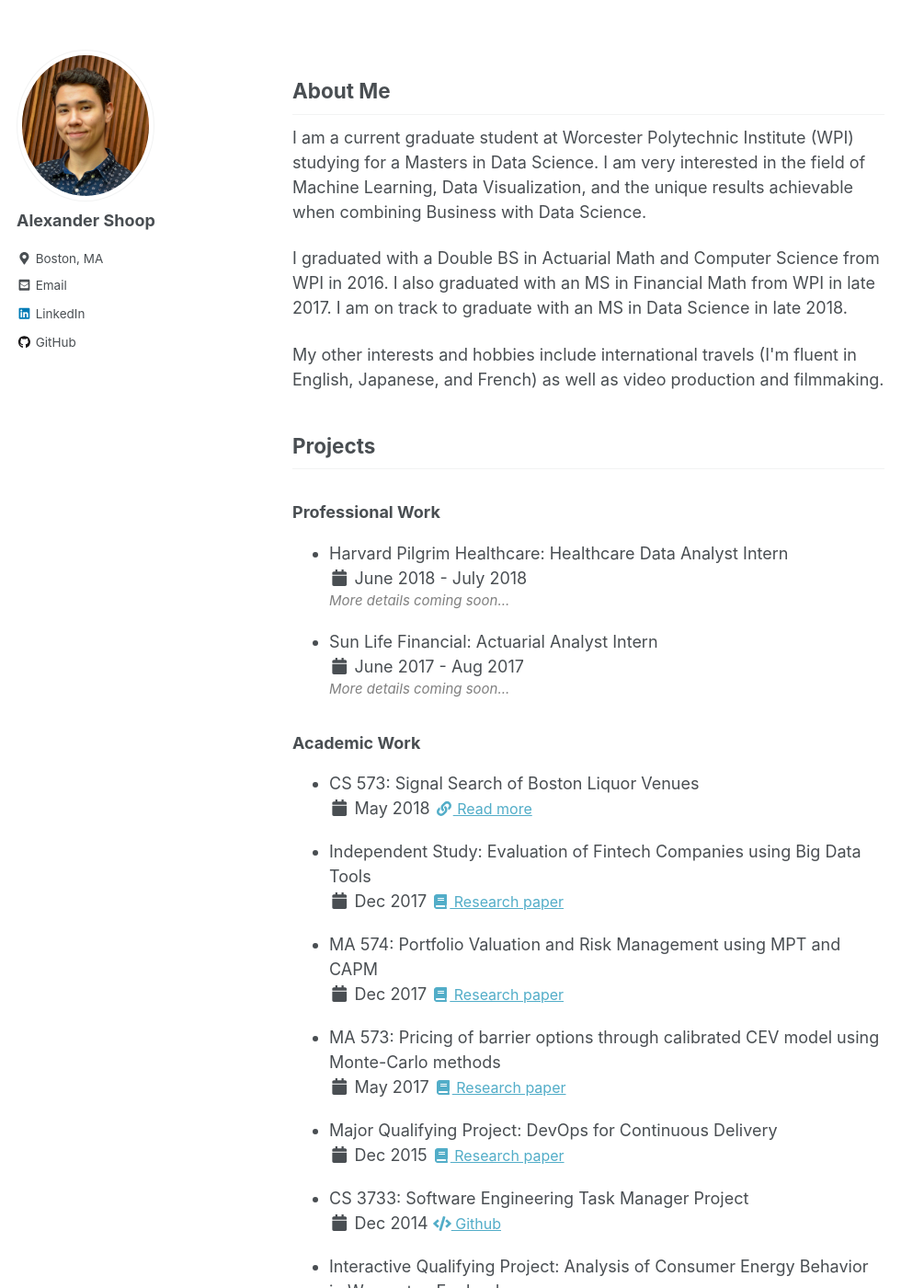
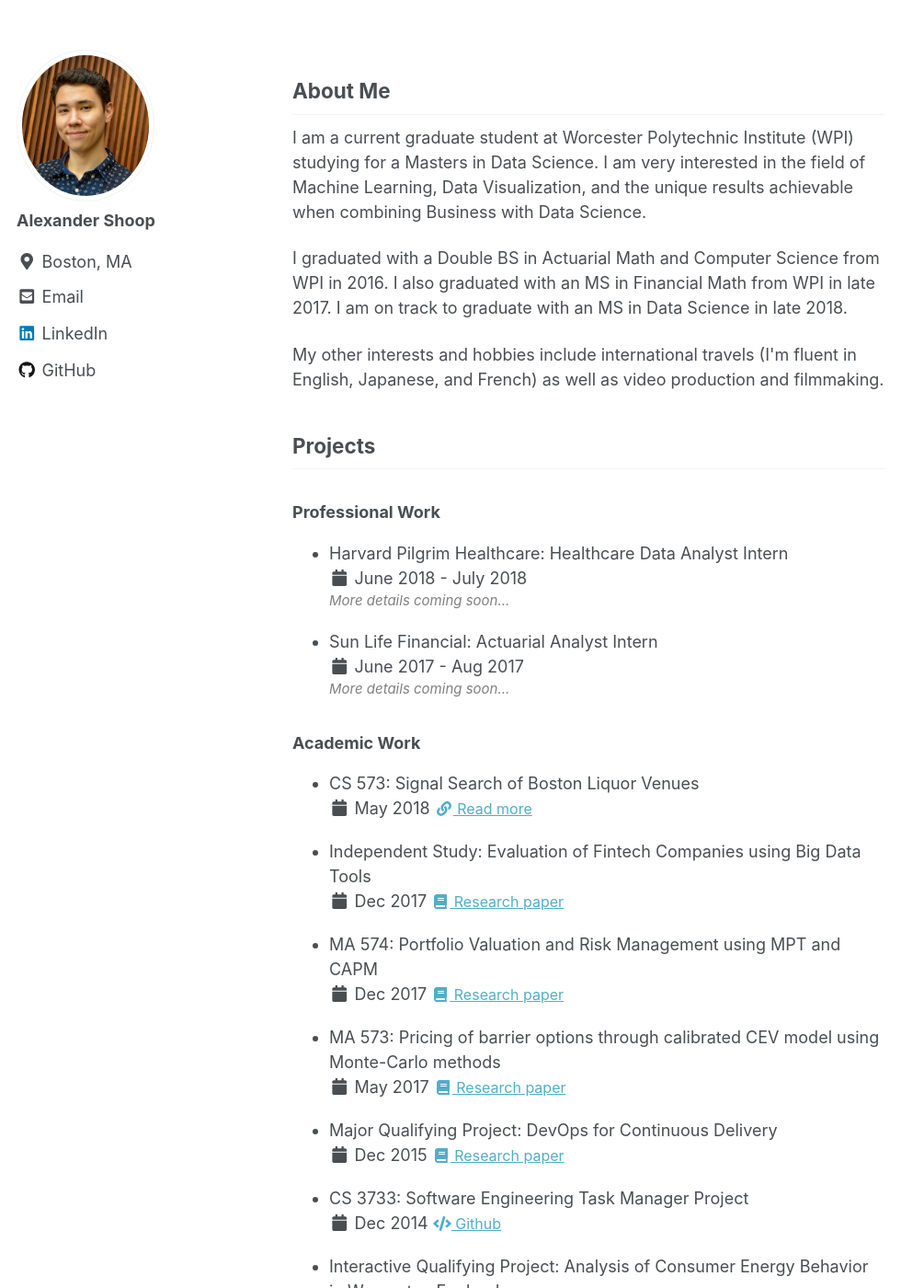
Before and after one commit to akshoop/akshoop.github.io, a Jekyll site: the page built from _pages/index.md, in a window 1280 px wide and 1400 px high, scrolled down 324 px. Shown: the whole window at 92% size, without its empty margins (0-1005 px from the left). Built offline with Jekyll 4.4.1, drawn with Linux system fonts in a browser that asks for light colours; nearby versions of some CDN libraries; the list of posts is cut into pages by our own code.

Commit message:
CSS adjustments

```diff
--- a/_sass/minimal-mistakes/_sidebar.scss
+++ b/_sass/minimal-mistakes/_sidebar.scss
@@ -58,7 +58,7 @@
   p,
   li {
     font-family: $sans-serif;
-    font-size: $type-size-6;
+    font-size: $type-size-5;//$type-size-6;
     line-height: 1.5;
   }
 
```
Also changed, not shown: _posts/blog/2019-08-28-ML&CV-Day1.md (+1 -1 lines).
